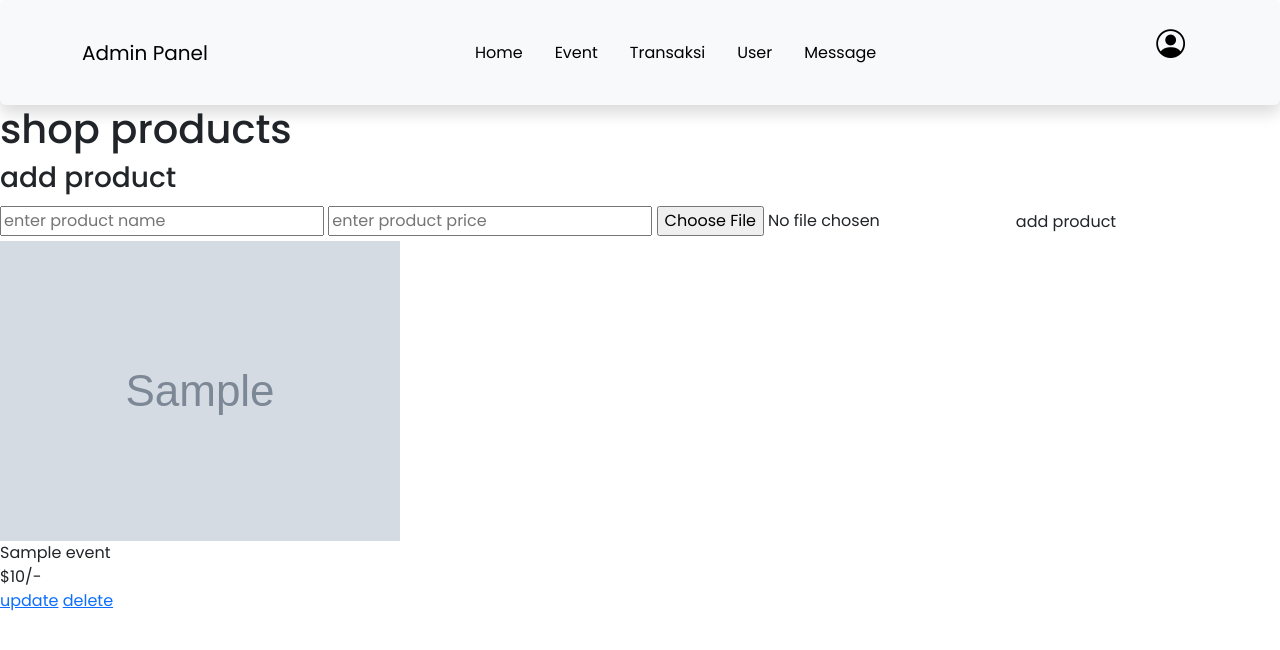
After one commit to zyoohere/DreamFest-V-0.1, a PHP site: page /adminpages/test.php in a window 1280 px wide. The commit adds this page. Shown: the top 650 px of the page. Run offline with PHP 8.4, Linux system fonts and the light colour scheme; the visitor is signed in with stand-in values (Sample User, id 1); tables that the repository leaves empty hold one stand-in row (values such as "Sample post"); grey boxes marked "Sample" are stand-in pictures.

Commit message:
last finish

```diff
--- /dev/null
+++ b/view/adminpages/test.php
@@ -0,0 +1,190 @@
+<?php
+
+include '../../auth/koneksi.php';
+
+
+session_start();
+
+$admin_id = $_SESSION['admin_id'];
+
+if (!isset($admin_id)) {
+  header('location:../../auth/login.php');
+};
+
+if (isset($_POST['add_events'])) {
+
+  $nama = mysqli_real_escape_string($conn, $_POST['nama_events']);
+  $harga = $_POST['harga_events'];
+  $image = $_FILES['image']['name'];
+  $image_size = $_FILES['image']['size'];
+  $image_tmp_name = $_FILES['image']['tmp_name'];
+  $image_folder = 'uploaded_img/' . $image;
+
+  $select_product_name = mysqli_query($con, "SELECT name FROM `events` WHERE nama = '$nama'") or die('query failed');
+
+  if (mysqli_num_rows($select_product_name) > 0) {
+    $message[] = 'product name already added';
+  } else {
+    $add_product_query = mysqli_query($con, "INSERT INTO `events`(nama_events, harga_events, image) VALUES('$nama', '$harga', '$image')") or die('query failed');
+
+    if ($add_product_query) {
+      if ($image_size > 2000000) {
+        $message[] = 'image size is too large';
+      } else {
+        move_uploaded_file($image_tmp_name, $image_folder);
+        $message[] = 'product added successfully!';
+      }
+    } else {
+      $message[] = 'product could not be added!';
+    }
+  }
+}
+
+if (isset($_GET['delete'])) {
+  $delete_id = $_GET['delete'];
+  $delete_image_query = mysqli_query($con, "SELECT image FROM `events` WHERE id_events = '$delete_id'") or die('query failed');
+  $fetch_delete_image = mysqli_fetch_assoc($delete_image_query);
+  unlink('uploaded_img/' . $fetch_delete_image['image']);
+  mysqli_query($con, "DELETE FROM `events` WHERE id_events = '$delete_id'") or die('query failed');
+  header('location:admin_products.php');
+}
+
+if (isset($_POST['update_product'])) {
+
+  $update_p_id = $_POST['update_p_id'];
+  $update_nama = $_POST['update_nama'];
+  $update_harga = $_POST['update_harga'];
+
+  mysqli_query($con, "UPDATE `events` SET nama_events = '$update_nama', harga_events = '$update_harga' WHERE id_events = '$update_p_id'") or die('query failed');
+
+  $update_image = $_FILES['update_image']['nama_events'];
+  $update_image_tmp_name = $_FILES['update_image']['tmp_name'];
+  $update_image_size = $_FILES['update_image']['size'];
+  $update_folder = 'uploaded_img/' . $update_image;
+  $update_old_image = $_POST['update_old_image'];
+
+  if (!empty($update_image)) {
+    if ($update_image_size > 2000000) {
+      $message[] = 'image file size is too large';
+    } else {
+      mysqli_query($con, "UPDATE `events` SET image = '$update_image' WHERE id_events = '$update_p_id'") or die('query failed');
+      move_uploaded_file($update_image_tmp_name, $update_folder);
+      unlink('uploaded_img/' . $update_old_image);
+    }
+  }
+
+  header('location:admin_products.php');
+}
+
+?>
+
+<!DOCTYPE html>
+<html lang="en">
+
+<head>
+  <meta charset="UTF-8">
+  <meta http-equiv="X-UA-Compatible" content="IE=edge">
+  <meta name="viewport" content="width=device-width, initial-scale=1.0">
+  <title>products</title>
+
+  <!-- font awesome cdn link  -->
+  <link rel="stylesheet" href="https://cdnjs.cloudflare.com/ajax/libs/font-awesome/6.0.0/css/all.min.css">
+
+
+  <!-- CDN -->
+  <link href="https://cdn.jsdelivr.net/npm/bootstrap@5.3.0/dist/css/bootstrap.min.css" rel="stylesheet">
+
+  <link rel="stylesheet" href="https://cdn.jsdelivr.net/npm/bootstrap-icons@1.10.5/font/bootstrap-icons.css">
+</head>
+
+<body>
+
+  <?php include 'admin-header.php'; ?>
+
+  <!-- product CRUD section starts  -->
+
+  <section class="add-products">
+
+    <h1 class="title">shop products</h1>
+
+    <form action="" method="post" enctype="multipart/form-data">
+      <h3>add product</h3>
+      <input type="text" name="nama_events" class="box" placeholder="enter product name" required>
+      <input type="number" min="0" name="harga_events" class="box" placeholder="enter product price" required>
+      <input type="file" name="image" accept="image/jpg, image/jpeg, image/png" class="box" required>
+      <input type="submit" value="add product" name="add_product" class="btn">
+    </form>
+
+  </section>
+
+  <!-- product CRUD section ends -->
+
+  <!-- show products  -->
+
+  <section class="show-products">
+
+    <div class="box-container">
+
+      <?php
+      $select_products = mysqli_query($con, "SELECT * FROM `events`") or die('query failed');
+      if (mysqli_num_rows($select_products) > 0) {
+        while ($fetch_products = mysqli_fetch_assoc($select_products)) {
+      ?>
+          <div class="box">
+            <img src="uploaded_img/<?php echo $fetch_products['image']; ?>" alt="">
+            <div class="name"><?php echo $fetch_products['nama_events']; ?></div>
+            <div class="price">$<?php echo $fetch_products['harga_events']; ?>/-</div>
+            <a href="test.php?update=<?php echo $fetch_products['id_events']; ?>" class="option-btn">update</a>
+            <a href="test.php?delete=<?php echo $fetch_products['id_events']; ?>" class="delete-btn" onclick="return confirm('delete this product?');">delete</a>
+          </div>
+      <?php
+        }
+      } else {
+        echo '<p class="empty">no products added yet!</p>';
+      }
+      ?>
+    </div>
+
+  </section>
+
+  <section class="edit-product-form">
+
+    <?php
+    if (isset($_GET['update'])) {
+      $update_id = $_GET['update'];
+      $update_query = mysqli_query($con, "SELECT * FROM `events` WHERE id = '$update_id'") or die('query failed');
+      if (mysqli_num_rows($update_query) > 0) {
+        while ($fetch_update = mysqli_fetch_assoc($update_query)) {
+    ?>
+          <form action="" method="post" enctype="multipart/form-data">
+            <input type="hidden" name="update_p_id" value="<?php echo $fetch_update['id']; ?>">
+            <input type="hidden" name="update_old_image" value="<?php echo $fetch_update['image']; ?>">
+            <img src="uploaded_img/<?php echo $fetch_update['image']; ?>" alt="">
+            <input type="text" name="update_nama" value="<?php echo $fetch_update['nama_events']; ?>" class="box" required placeholder="enter product name">
+            <input type="number" name="update_harga" value="<?php echo $fetch_update['harga_events']; ?>" min="0" class="box" required placeholder="enter product price">
+            <input type="file" class="box" name="update_image" accept="image/jpg, image/jpeg, image/png">
+            <input type="submit" value="update" name="update_events" class="btn">
+            <input type="reset" value="cancel" id="close-update" class="option-btn">
+          </form>
+    <?php
+        }
+      }
+    } else {
+      echo '<script>document.querySelector(".edit-product-form").style.display = "none";</script>';
+    }
+    ?>
+
+  </section>
+
+
+
+
+
+
+
+  <!-- custom admin js file link  -->
+  <script src="js/admin_script.js"></script>
+
+</body>
+
+</html>
--- a/view/home.php
+++ b/view/home.php
@@ -155,7 +155,7 @@ if (!isset($user_id)) {
 
     <div class="box-container">
       <?php
-      $select_events = mysqli_query($con, "SELECT * FROM `events` LIMIT 6") or die('query failed');
+      $select_events = mysqli_query($con, "SELECT * FROM `events` LIMIT 10") or die('query failed');
       if (mysqli_num_rows($select_events) > 0) {
         while ($fetch_event = mysqli_fetch_assoc($select_events)) {
       ?>
```
Also changed, not shown: auth/invoice.php (+7 -3 lines), dream_fest.sql (+32 -40 lines), view/adminpages/admin-event.php (+21 -10 lines), view/shop-event.php (+2 -5 lines), view/uploaded_img/logo7.jpg (added), view/uploaded_img/super-top.jpg (added), 2 other files.
